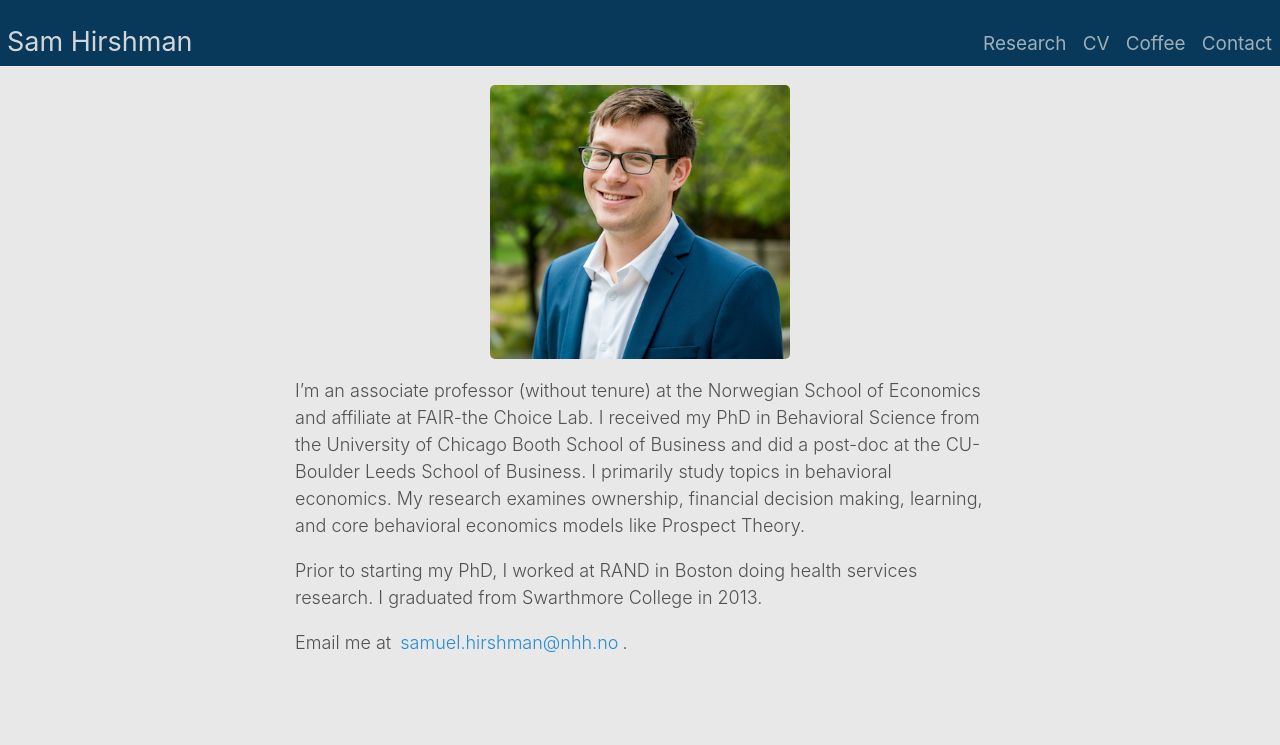
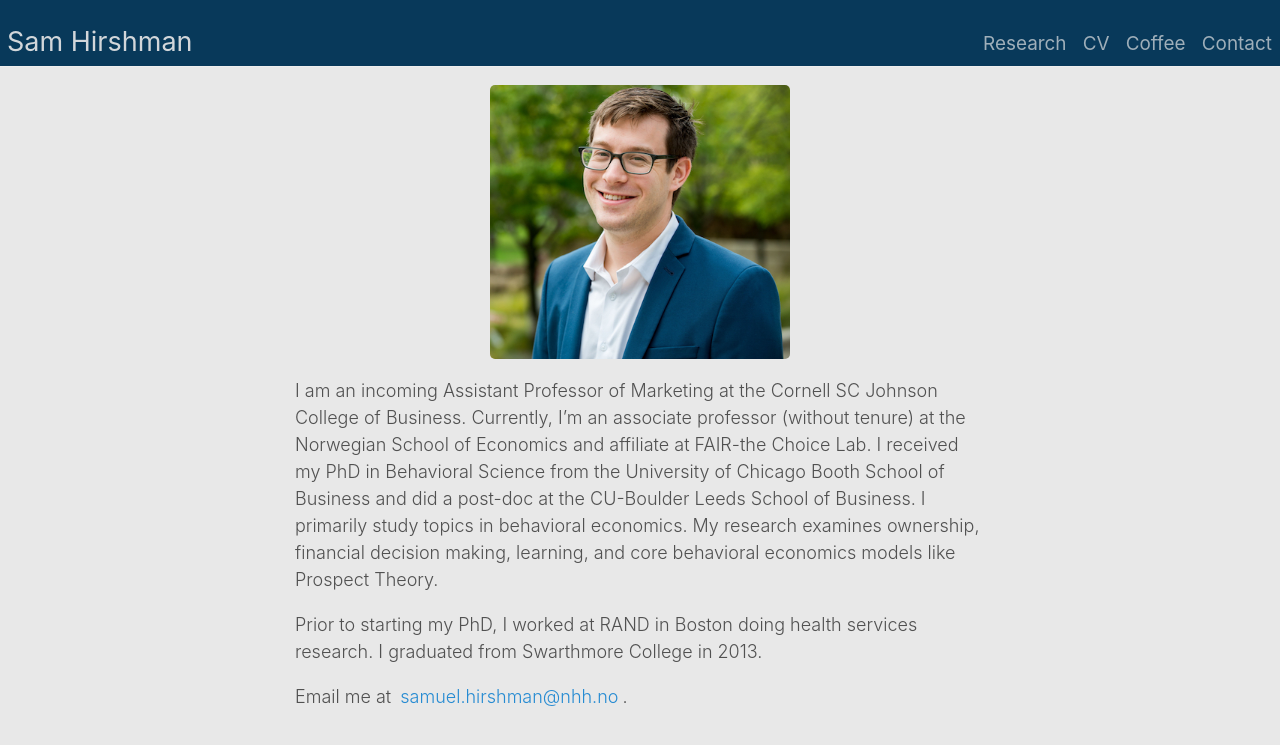
Before and after one commit to shirshma/shirshma.github.io, a Jekyll site: the page built from index.md, in a window 1280 px wide. Shown: the top 745 px of the page. Built offline with Jekyll 4.4.1, drawn with Linux system fonts in a browser that asks for light colours.

Commit message:
Update index.md

```diff
--- a/index.md
+++ b/index.md
@@ -5,7 +5,7 @@ description: Sam Hirshman's homepage
 
 <p align="center"><img src="public/sdh_headshot copy.jpg" alt="headshot" width="300" ></p>
 
-I’m an associate professor (without tenure) at the Norwegian School of Economics and affiliate at FAIR-the Choice Lab. I received my PhD in Behavioral Science from the University of Chicago Booth School of Business and did a post-doc at the CU-Boulder Leeds School of Business. I primarily study topics in behavioral economics. My research examines ownership, financial decision making, learning, and core behavioral economics models like Prospect Theory.
+I am an incoming Assistant Professor of Marketing at the Cornell SC Johnson College of Business. Currently, I’m an associate professor (without tenure) at the Norwegian School of Economics and affiliate at FAIR-the Choice Lab. I received my PhD in Behavioral Science from the University of Chicago Booth School of Business and did a post-doc at the CU-Boulder Leeds School of Business. I primarily study topics in behavioral economics. My research examines ownership, financial decision making, learning, and core behavioral economics models like Prospect Theory.
 
 <p> Prior to starting my PhD, I worked at RAND in Boston doing health services research. I graduated from Swarthmore College in 2013.
 
```
